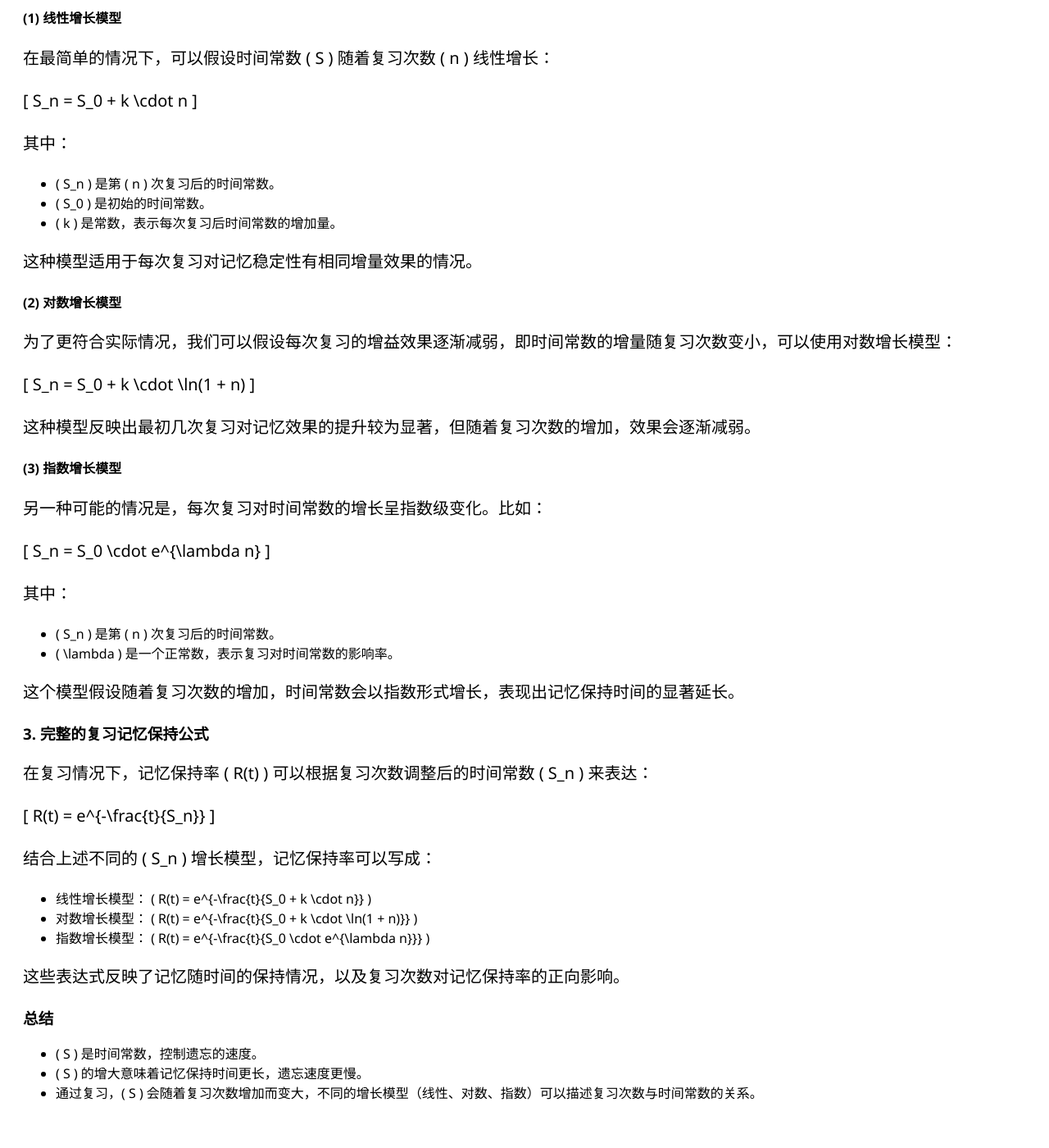
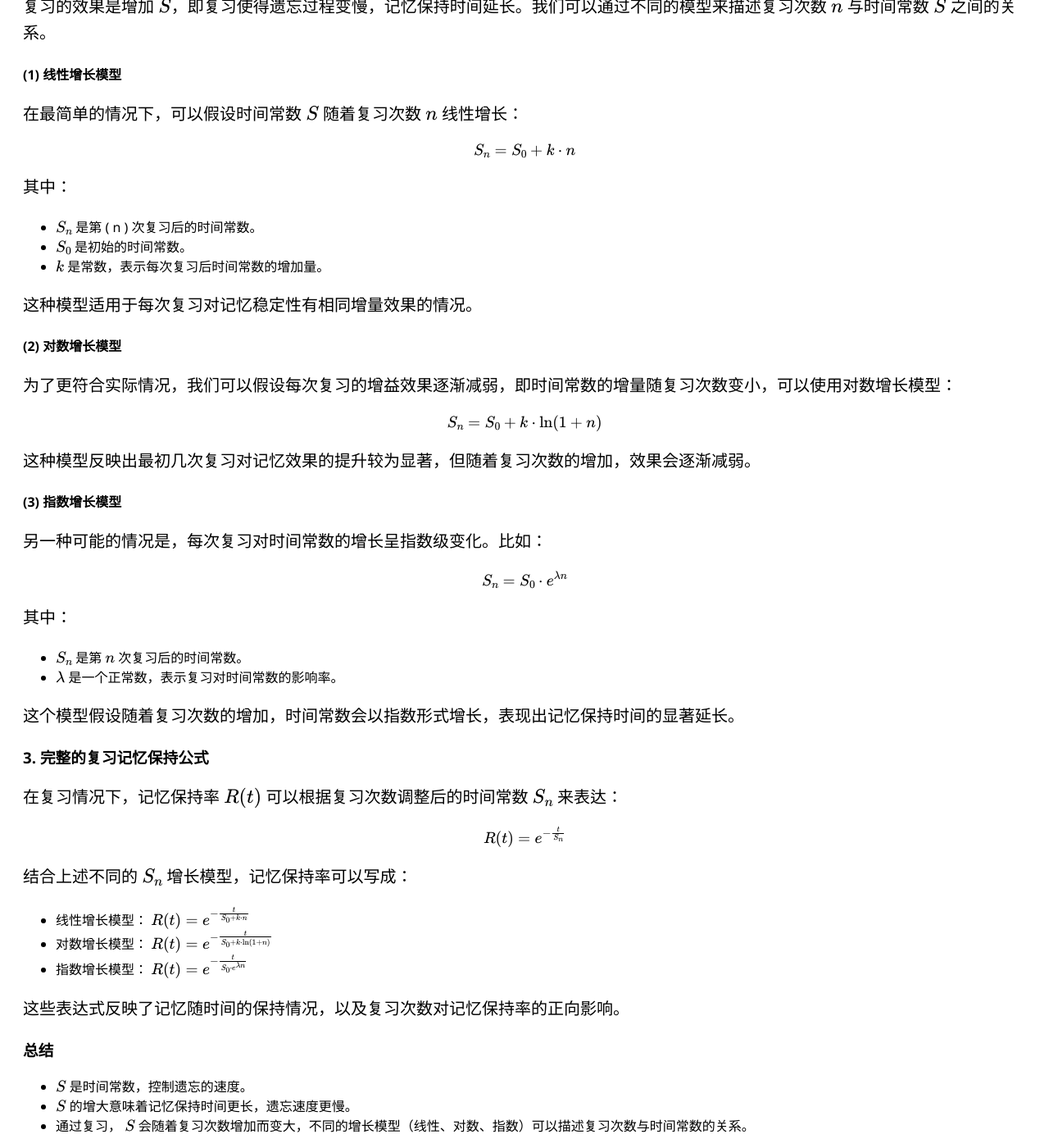
Before and after one commit to LTPHub/LTPHub.github.io, a Jekyll site: the page built from _posts/2024-10-05-The-expression-of-time-constant-S.md, in a window 1280 px wide and 1400 px high, scrolled down 715 px. Shown: the whole window at 82% size. Built offline with Jekyll 4.4.1, drawn with Linux system fonts in a browser that asks for light colours; before the commit the page ends 2075 px from its top, so only the background shows below that; some of the changed text lies outside the part shown.

Commit message:
posts update

```diff
--- a/_posts/2024-10-05-The-expression-of-time-constant-S.md
+++ b/_posts/2024-10-05-The-expression-of-time-constant-S.md
@@ -1,36 +1,38 @@
-先明确$S$的含义，它是控制遗忘速度的**时间常数**。它的作用是影响遗忘曲线的陡峭程度。随着复习次数的增加，$S$ 应该逐渐增大，使得记忆保持时间延长，遗忘变得更慢。
+# 遗忘曲线公式中时间常数 $$S$$ 的表达式
 
-### 1. 最初的 $S$（没有复习的情况下）
+先明确 $$S$$ 的含义，它是控制遗忘速度的**时间常数**，也可被理解为**特征值**，它的作用是影响遗忘曲线的陡峭程度。随着复习次数的增加， $$S$$ 应该逐渐增大，使得记忆保持时间延长，遗忘变得更慢。
 
-在最基本的艾宾浩斯遗忘曲线中，记忆保持率 \( R(t) \) 表达为：
+### 1. 最初的 $$S$$（没有复习的情况下）
+
+在最基本的艾宾浩斯遗忘曲线中，记忆保持率 $$R(t)$$ 表达为：
 
 $$
 R(t) = e^{-\frac{t}{S_0}}
 $$
 
 其中：
-- $S_0$ 是没有复习情况下的时间常数。
+- $$S_0$$ 是没有复习情况下的时间常数。
 - $$t$$ 是时间。
-- $R(t)$ 是记忆保持率。
+- $$R(t)$$ 是记忆保持率。
 
-当 $S_0$ 较小的时候，曲线衰减得更快；当 $S_0$ 较大时，曲线衰减得更慢。
+当 $$S_0$$ 较小的时候，曲线衰减得更快；当 $$S_0$$ 较大时，曲线衰减得更慢。
 
-### 2. 复习情况下的 $S$
+### 2. 复习情况下的 $$S$$
 
-复习的效果是增加$ S$，即复习使得遗忘过程变慢，记忆保持时间延长。我们可以通过不同的模型来描述复习次数 $n$ 与时间常数 $ S$ 之间的关系。
+复习的效果是增加 $$S$$，即复习使得遗忘过程变慢，记忆保持时间延长。我们可以通过不同的模型来描述复习次数 $$n$$ 与时间常数 $$S$$ 之间的关系。
 
 #### (1) 线性增长模型
 
-在最简单的情况下，可以假设时间常数 \( S \) 随着复习次数 \( n \) 线性增长：
+在最简单的情况下，可以假设时间常数 $$S$$ 随着复习次数 $$n$$ 线性增长：
 
-\[
+$$
 S_n = S_0 + k \cdot n
-\]
+$$
 
 其中：
-- \( S_n \) 是第 \( n \) 次复习后的时间常数。
-- \( S_0 \) 是初始的时间常数。
-- \( k \) 是常数，表示每次复习后时间常数的增加量。
+- $$S_n$$ 是第 \( n \) 次复习后的时间常数。
+- $$S_0$$ 是初始的时间常数。
+- $$k$$ 是常数，表示每次复习后时间常数的增加量。
 
 这种模型适用于每次复习对记忆稳定性有相同增量效果的情况。
 
@@ -38,9 +40,9 @@ S_n = S_0 + k \cdot n
 
 为了更符合实际情况，我们可以假设每次复习的增益效果逐渐减弱，即时间常数的增量随复习次数变小，可以使用对数增长模型：
 
-\[
+$$
 S_n = S_0 + k \cdot \ln(1 + n)
-\]
+$$
 
 这种模型反映出最初几次复习对记忆效果的提升较为显著，但随着复习次数的增加，效果会逐渐减弱。
 
@@ -48,33 +50,33 @@ S_n = S_0 + k \cdot \ln(1 + n)
 
 另一种可能的情况是，每次复习对时间常数的增长呈指数级变化。比如：
 
-\[
+$$
 S_n = S_0 \cdot e^{\lambda n}
-\]
+$$
 
 其中：
-- \( S_n \) 是第 \( n \) 次复习后的时间常数。
-- \( \lambda \) 是一个正常数，表示复习对时间常数的影响率。
+- $$S_n$$ 是第 $$n$$ 次复习后的时间常数。
+- $$\lambda$$ 是一个正常数，表示复习对时间常数的影响率。
 
 这个模型假设随着复习次数的增加，时间常数会以指数形式增长，表现出记忆保持时间的显著延长。
 
 ### 3. 完整的复习记忆保持公式
 
-在复习情况下，记忆保持率 \( R(t) \) 可以根据复习次数调整后的时间常数 \( S_n \) 来表达：
+在复习情况下，记忆保持率 $$R(t)$$ 可以根据复习次数调整后的时间常数 $$S_n$$ 来表达：
 
-\[
+$$
 R(t) = e^{-\frac{t}{S_n}}
-\]
+$$
 
-结合上述不同的 \( S_n \) 增长模型，记忆保持率可以写成：
+结合上述不同的 $$S_n$$ 增长模型，记忆保持率可以写成：
 
-- 线性增长模型： \( R(t) = e^{-\frac{t}{S_0 + k \cdot n}} \)
-- 对数增长模型： \( R(t) = e^{-\frac{t}{S_0 + k \cdot \ln(1 + n)}} \)
-- 指数增长模型： \( R(t) = e^{-\frac{t}{S_0 \cdot e^{\lambda n}}} \)
+- 线性增长模型： $$R(t) = e^{-\frac{t}{S_0 + k \cdot n}}$$
+- 对数增长模型： $$ R(t) = e^{-\frac{t}{S_0 + k \cdot \ln(1 + n)}}$$
+- 指数增长模型： $$R(t) = e^{-\frac{t}{S_0 \cdot e^{\lambda n}}}$$
 
 这些表达式反映了记忆随时间的保持情况，以及复习次数对记忆保持率的正向影响。
 
 ### 总结
-- \( S \) 是时间常数，控制遗忘的速度。
-- \( S \) 的增大意味着记忆保持时间更长，遗忘速度更慢。
-- 通过复习，\( S \) 会随着复习次数增加而变大，不同的增长模型（线性、对数、指数）可以描述复习次数与时间常数的关系。
+- $$S$$ 是时间常数，控制遗忘的速度。
+- $$S$$ 的增大意味着记忆保持时间更长，遗忘速度更慢。
+- 通过复习， $$S$$ 会随着复习次数增加而变大，不同的增长模型（线性、对数、指数）可以描述复习次数与时间常数的关系。
```
